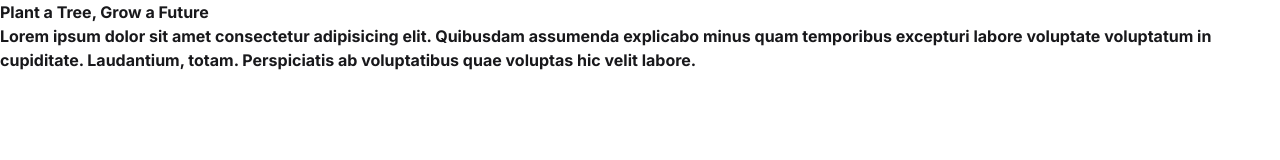
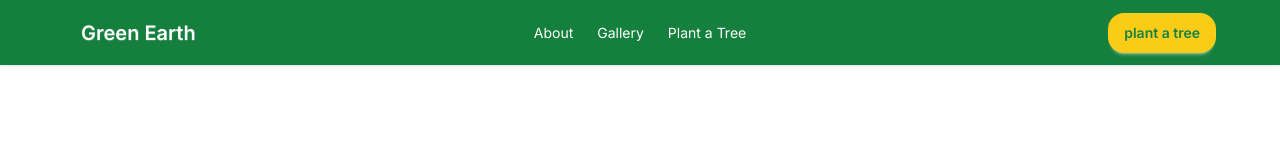
Before and after one commit to bonoshree009/GreenTree, a plain HTML site: page index.html in a window 1280 px wide. Drawn offline with nearby package versions, Linux system fonts and the light colour scheme.

Commit message:
responsive navbar done

```diff
--- a/index.html
+++ b/index.html
@@ -18,11 +18,36 @@
 
 </head>
 <body>
-    <h1 class="font-bold">Plant a Tree, Grow a Future
-        <p>Lorem ipsum dolor sit amet consectetur adipisicing elit. Quibusdam assumenda explicabo minus quam temporibus excepturi labore voluptate voluptatum in cupiditate. Laudantium, totam. Perspiciatis ab voluptatibus quae voluptas hic velit labore.</p>
-    </h1>
     <header>
-        <nav></nav>
+        <nav class="">
+            <div class="navbar bg-[#15803d] shadow-sm px-16">
+  <div class="navbar-start">
+    <div class="dropdown">
+      <div tabindex="0" role="button" class="btn btn-ghost lg:hidden">
+        <svg xmlns="http://www.w3.org/2000/svg" class="h-5 w-5" fill="none" viewBox="0 0 24 24" stroke="currentColor"> <path stroke-linecap="round" stroke-linejoin="round" stroke-width="2" d="M4 6h16M4 12h8m-8 6h16" /> </svg>
+      </div>
+      <ul
+        tabindex="0"
+        class="menu menu-sm dropdown-content bg-base-100 rounded-box z-1 mt-3 w-52 p-2 shadow">
+        <li><a>Item 1</a></li>
+        <li><a>Parent</a></li>
+        <li><a>Item 3</a></li>
+      </ul>
+    </div>
+    <a class="btn btn-ghost text-xl text-white">Green Earth</a>
+  </div>
+  <div class="navbar-center hidden lg:flex text-white">
+    <ul class="menu menu-horizontal px-1">
+      <li><a>About</a></li>
+      <li> <a>Gallery</a> </li>
+      <li><a>Plant a Tree</a></li>
+    </ul>
+  </div>
+  <div class="navbar-end">
+   <button class="btn rounded-2xl bg-[#facc15] text-[#15803d] border-0">plant a tree</button>
+  </div>
+</div>
+ </nav>
     </header>
     <main></main>
     <footer></footer>
```
